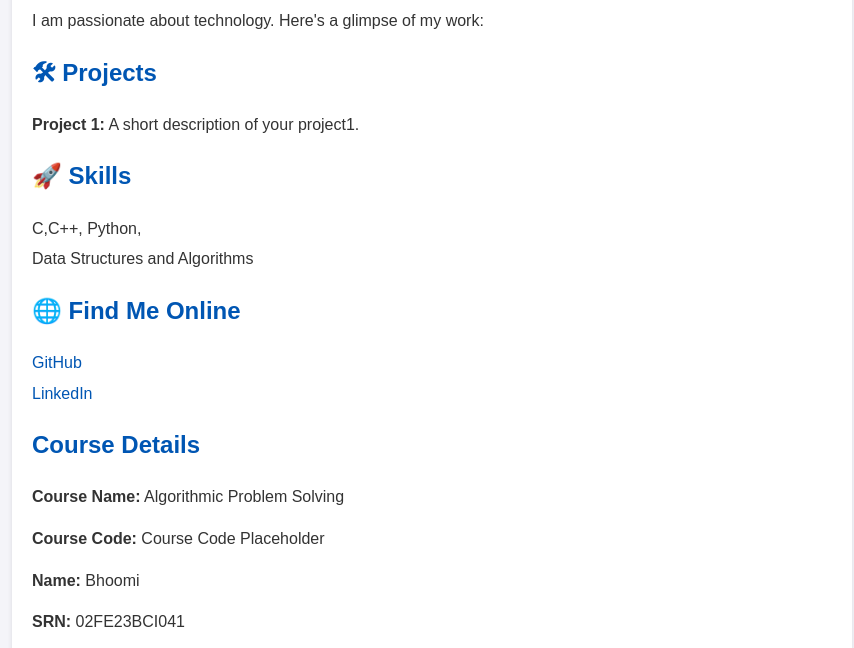
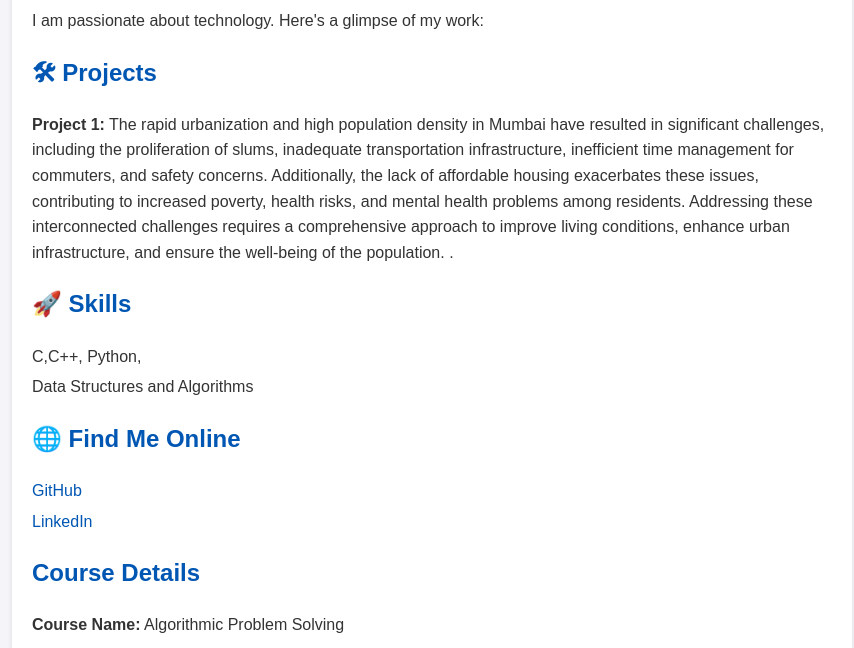
Before and after one commit to Bhoomi222/topic-github.io, a plain HTML site: page index.html in a window 1280 px wide. Shown: the part 126-774 px from the top of the page, without its empty margins (208-1062 px from the left). Drawn offline with Linux system fonts and the light colour scheme.

Commit message:
Update index.html

```diff
--- a/index.html
+++ b/index.html
@@ -51,7 +51,11 @@
 
         <h2>🛠 Projects</h2>
         <ul>
-            <li><strong>Project 1:</strong> A short description of your project1.</li>
+            <li><strong>Project 1:</strong> The rapid urbanization and high population density in Mumbai have resulted in significant challenges,
+                including the proliferation of slums, inadequate transportation infrastructure, inefficient time management for commuters, and safety concerns.
+                Additionally, the lack of affordable housing exacerbates these issues, contributing to increased poverty, health risks, and mental health problems among residents.
+                Addressing these interconnected challenges requires a comprehensive approach to improve living conditions, enhance urban infrastructure, and ensure the well-being of the population.
+.</li>
                     </ul>
 
         <h2>🚀 Skills</h2>
```
